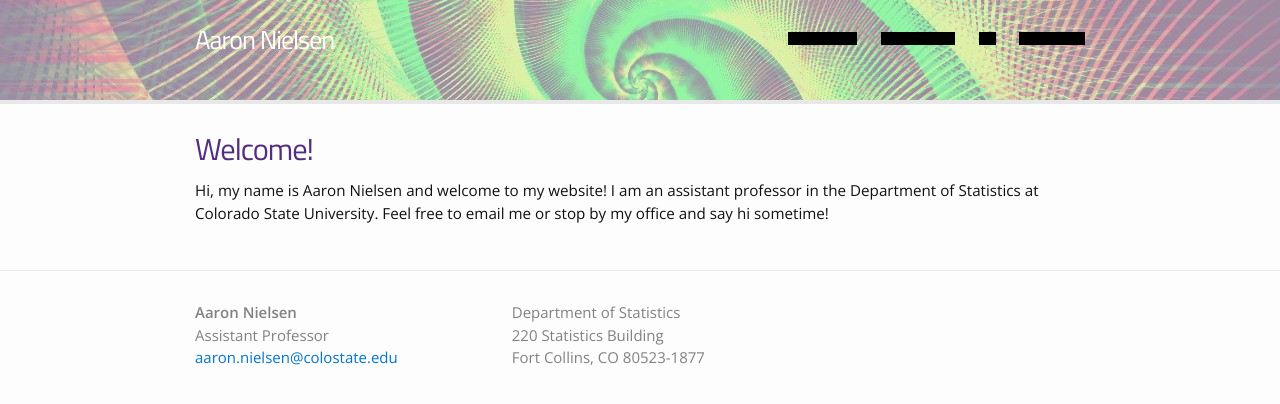
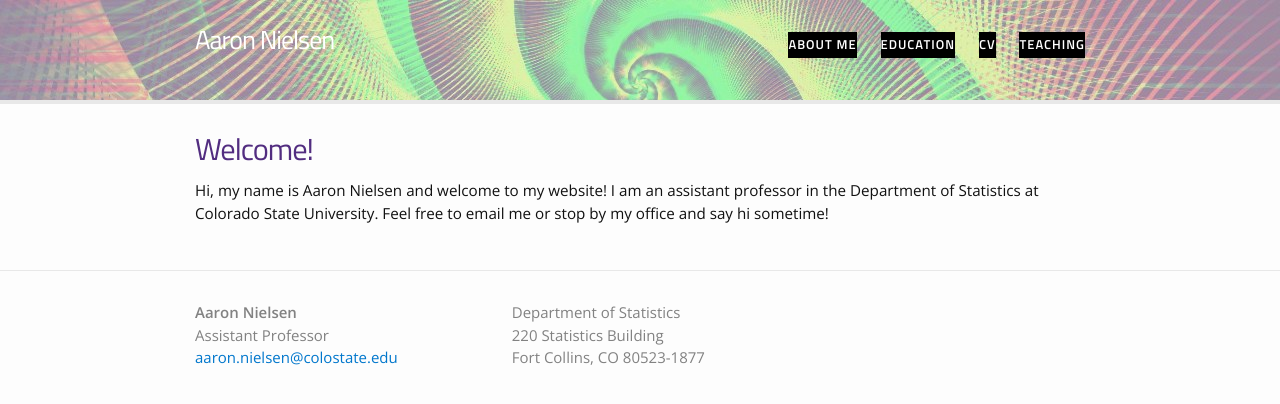
Before and after one commit to aaron-nielsen/aaron-nielsen.github.io, a Jekyll site: the page built from index.html, in a window 1280 px wide. Shown: the top 404 px of the page. Built offline with Jekyll 4.4.1, drawn with Linux system fonts in a browser that asks for light colours.

Commit message:
Update _header.scss

```diff
--- a/_sass/_header.scss
+++ b/_sass/_header.scss
@@ -158,9 +158,9 @@ z-index:999;
     }
 
     .page-link {
-        color: #000000;
+        color: #ffffff;
     background: #000000;
-        line-height: 1;
+        line-height: 2;
 
         // Gaps between nav items, but not on the first one
         &:not(:first-child) {
```
